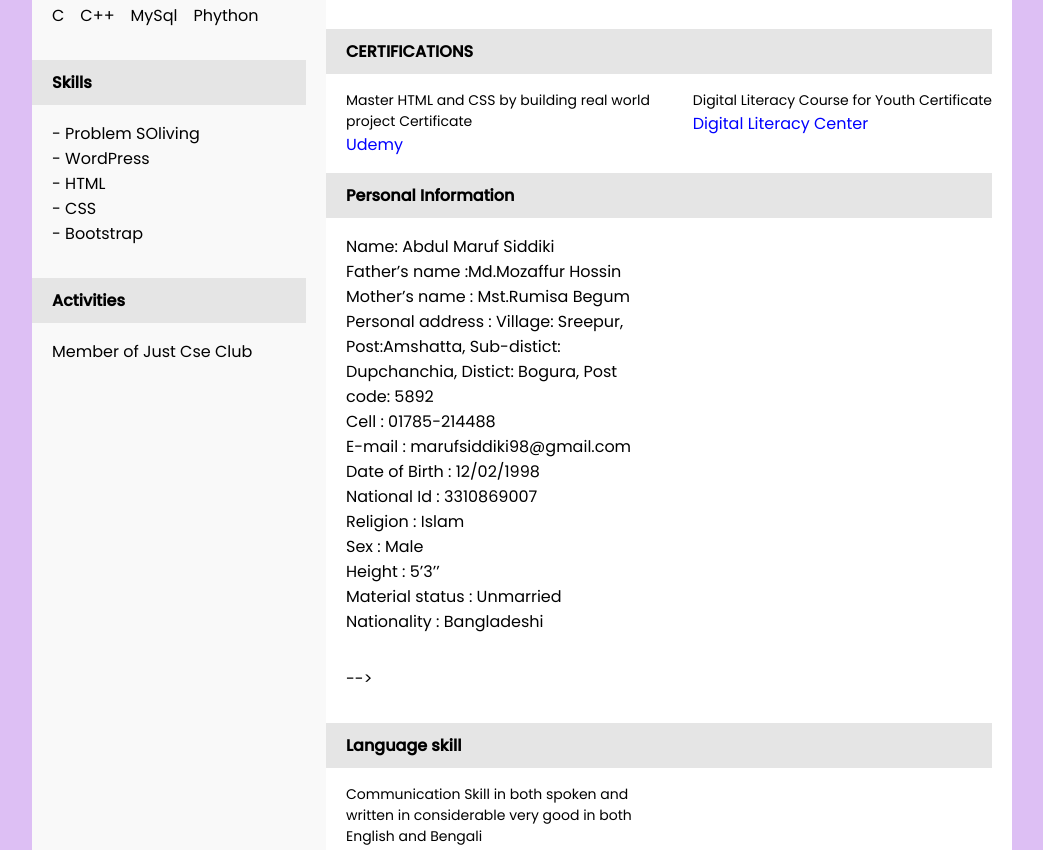
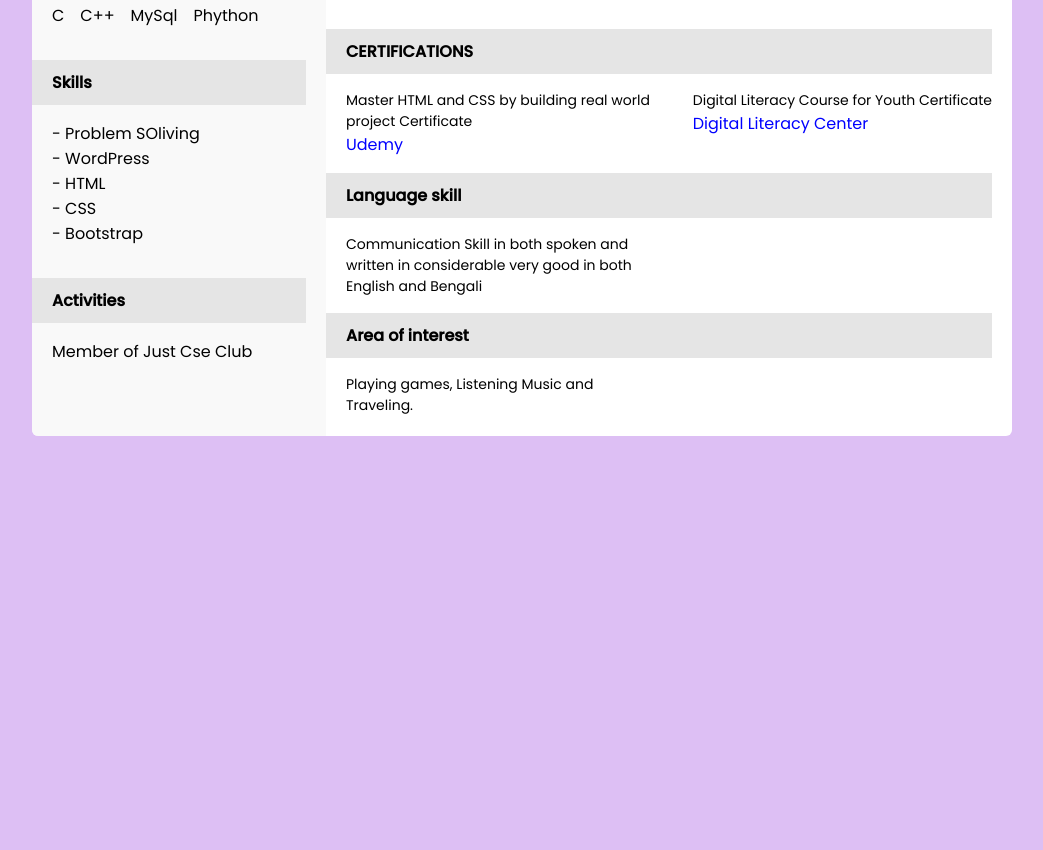
Before and after one commit to Marufjust/maruf-resume, a plain HTML site: page index.html in a window 1280 px wide. Shown: the part 810-1660 px from the top of the page, without its empty margins (118-1161 px from the left). After the commit the page ends 1346 px from the top, so only its background shows below. Drawn offline with Linux system fonts and the light colour scheme.

Commit message:
Change order

```diff
--- a/index.html
+++ b/index.html
@@ -143,59 +143,7 @@
           </div>
         </div>
 
-        <h4>Personal Information</h4>
-        <div class="common_flex">
-          <div class="right-container">
 
-            <ul>
-              <li>
-                <p>Name: Abdul Maruf Siddiki</p>
-              </li>
-              <li>
-                <p>Father’s name :Md.Mozaffur Hossin</p>
-              </li>
-              <li>
-                <p>Mother’s name : Mst.Rumisa Begum</p>
-              </li>
-              <li>
-                <p>Personal address : Village: Sreepur, Post:Amshatta, Sub-distict: Dupchanchia, Distict:
-                  Bogura, Post code: 5892</p>
-              </li>
-              <li>
-                <p>Cell : 01785-214488</p>
-              </li>
-              <li>
-                <p>E-mail : marufsiddiki98@gmail.com</p>
-              </li>
-              <li>
-                <p>Date of Birth : 12/02/1998</p>
-              </li>
-              <li>
-                <p>National Id : 3310869007</p>
-              </li>
-              <li>
-                <p>Religion : Islam </p>
-              </li>
-              <li>
-                <p>Sex : Male </p>
-              </li>
-              <li>
-                <p>Height : 5’3’’</p>
-              </li>
-              <li>
-                <p>Material status : Unmarried</p>
-              </li>
-              <li>
-                <p>Nationality : Bangladeshi</p>
-              </li>
-            </ul>
-
-
-
-
-          </div>
-        </div>
-      </div> -->
         <div class="my-acm common_style">
           <h4>Language skill</h4>
           <div class="common_flex">
```
Lines whose indentation alone changed are shown as unchanged.
